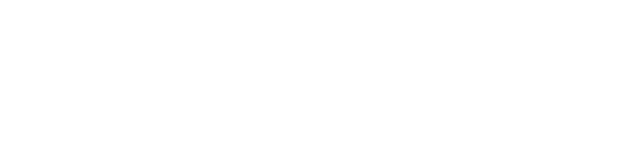
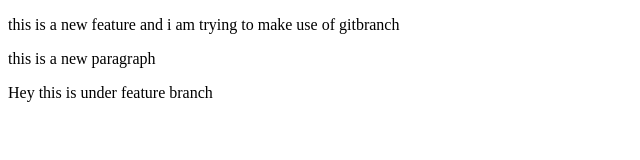
Before and after one commit to Shivani-Sharmaa/demorepo, a plain HTML site: page index.html in a window 1280 px wide. Shown: the whole page, without its empty margins (0-640 px from the left). Drawn offline with Linux system fonts and the light colour scheme.

Commit message:
new feature added

```diff
--- a/index.html
+++ b/index.html
@@ -7,6 +7,9 @@
     <title>Document</title>
 </head>
 <body>
+    <p>this is a new feature and i am trying to make use of gitbranch</p>
+    <P>this is a new paragraph</P>
+    <p>Hey this is under feature branch</p>
 
 </body>
 </html>
```
